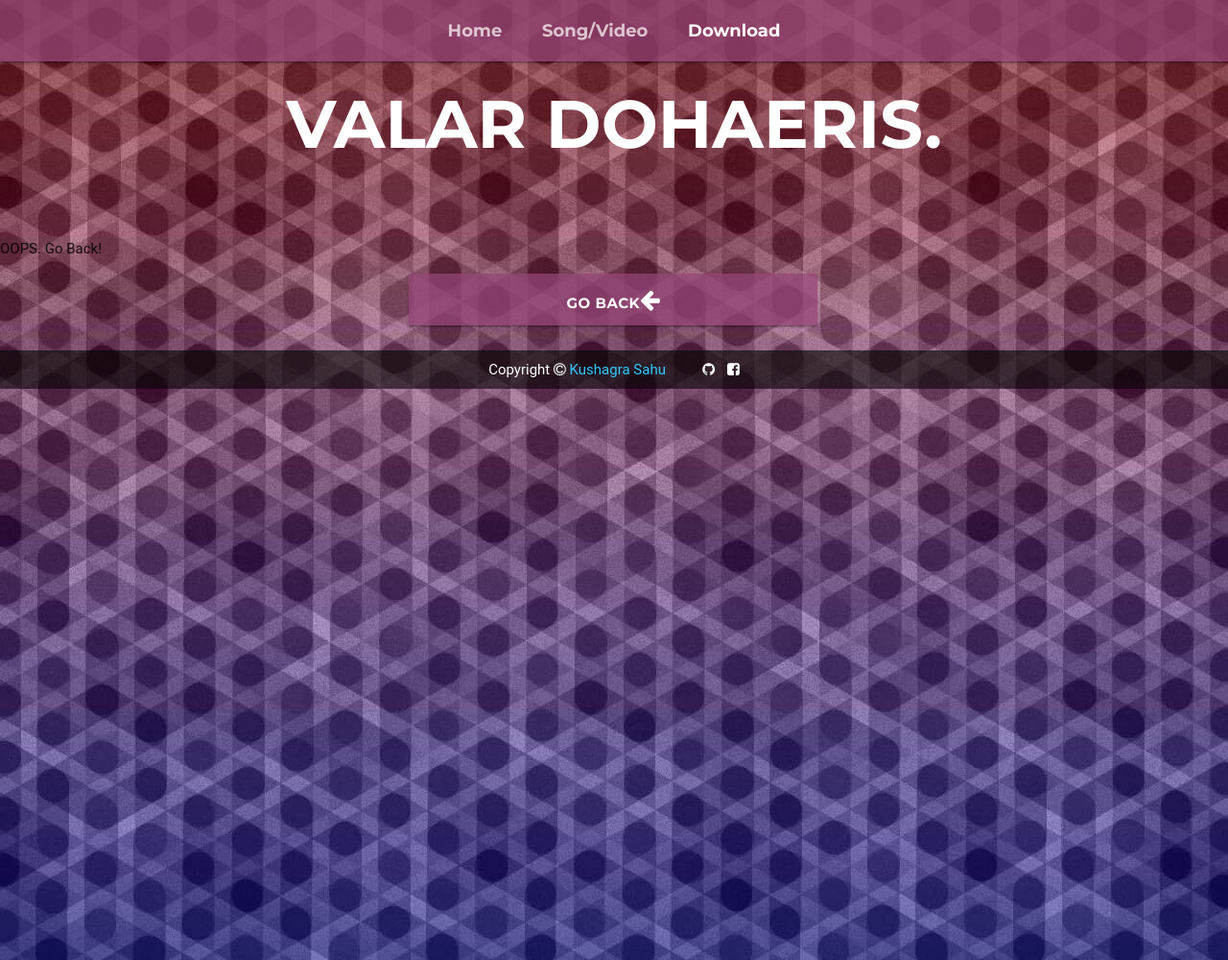
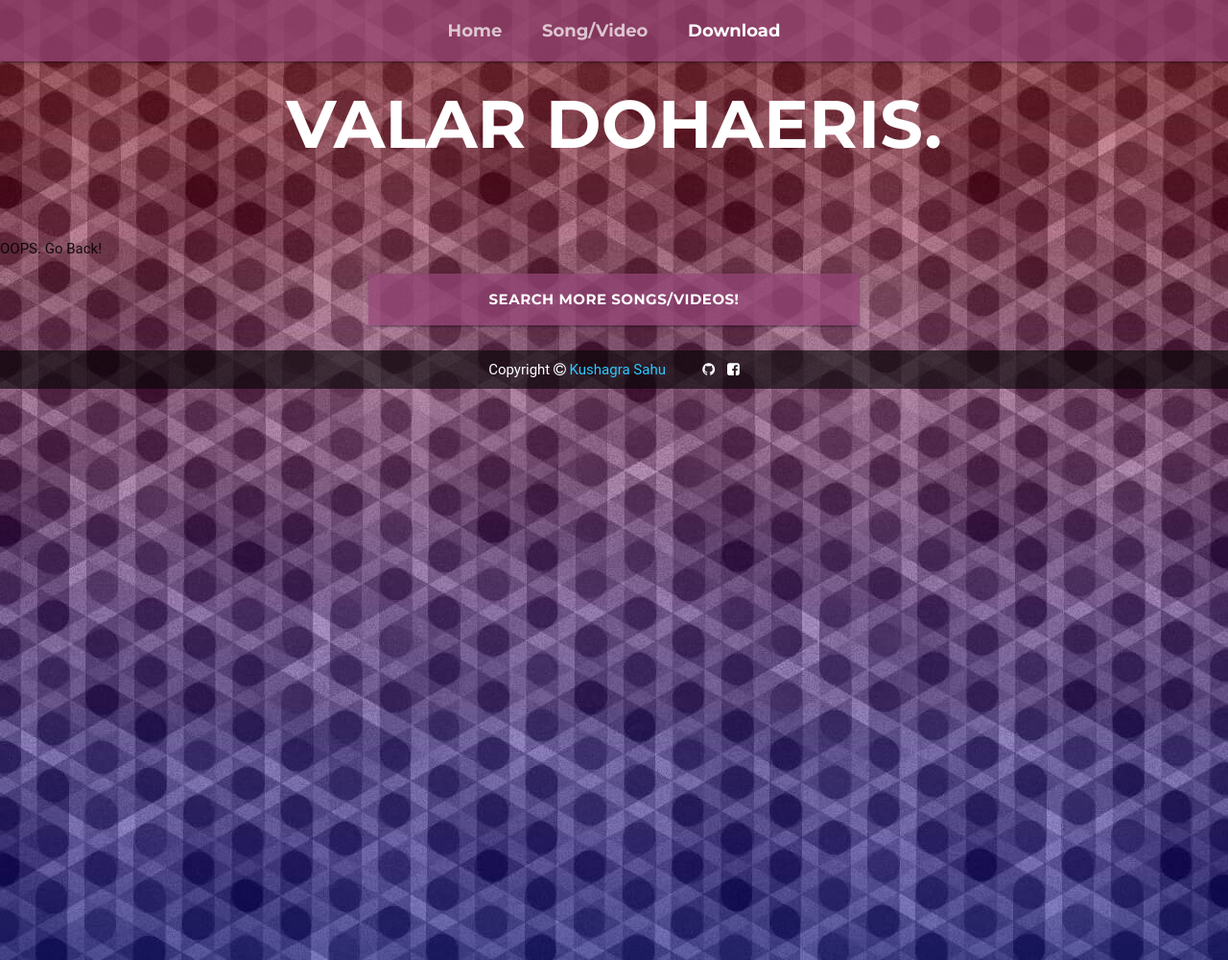
Before and after one commit to kushagraSahu/heroku-valar, a Django app: template app/templates/app/video_list.html in a window 1280 px wide. Shown: the whole page at 96% size. Run offline with Django 3.2, Linux system fonts and the light colour scheme; the template is opened without the code that fills it, so the values that code supplies are empty; some libraries are stand-ins or nearby versions; some web fonts are replaced.

Commit message:
Go Back->Search More Songs/Videos

```diff
--- a/app/templates/app/video_list.html
+++ b/app/templates/app/video_list.html
@@ -110,7 +110,7 @@
 		<img src="{% static "app/images/Elegant_Background-13.jpg" %}" alt="">
 	</div>
 	<div id="back" style="margin-bottom: 2%;">
-		<a class="waves-effect waves-light btn-large" style="width:33.3%;left: 33.3%" href="javascript:history.back()">Go Back<i class="fa fa-arrow-left" aria-hidden="true"></i></a>
+		<a class="waves-effect waves-light btn-large" style="width:40%;left: 30%" href="javascript:history.back()">Search More Songs/Videos!</a>
 	</div>
 	<script>
 		function thanksToast(e){
```
